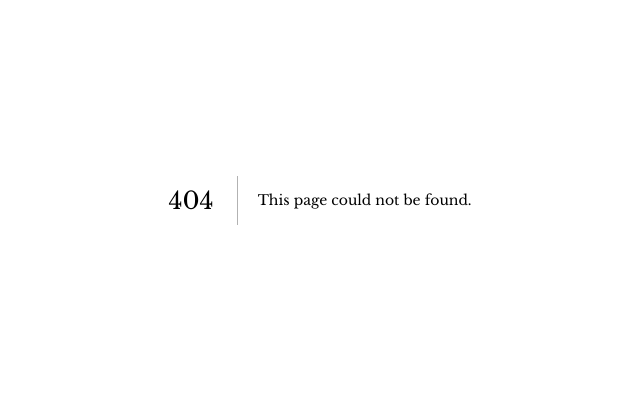
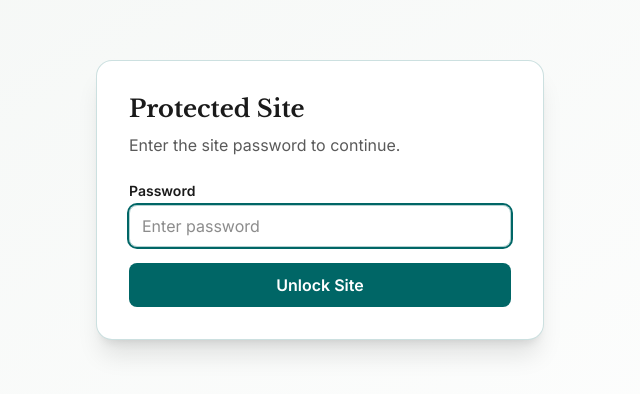
Before and after one commit to LVRD4/neurodiverse-strategies, a Next.js app: page /access in a window 1280 px wide. Before the commit this address had no page. Shown: the part 200-594 px from the top of the page, without its empty margins (320-960 px from the left). Built offline with nearby package versions, Linux system fonts and the light colour scheme.

Commit message:
made site password protected

```diff
--- /dev/null
+++ b/app/access/page.tsx
@@ -0,0 +1,55 @@
+type AccessPageProps = {
+  searchParams?: Promise<{ next?: string; error?: string }>;
+};
+
+export default async function AccessPage({ searchParams }: AccessPageProps) {
+  const params = searchParams ? await searchParams : undefined;
+  const nextPath = params?.next ?? "/";
+  const hasError = params?.error === "1";
+
+  return (
+    <main className="min-h-screen bg-gradient-to-br from-[#f3f6f4] to-white flex items-center justify-center px-4">
+      <div className="w-full max-w-md bg-white rounded-2xl shadow-xl border border-[#006666]/20 p-8">
+        <h1 className="text-2xl text-[#1a1a1a] font-semibold mb-2">
+          Protected Site
+        </h1>
+        <p className="text-[#5a5a5a] mb-6">
+          Enter the site password to continue.
+        </p>
+
+        {hasError ? (
+          <p className="text-sm text-[#660000] mb-4">
+            Incorrect password. Please try again.
+          </p>
+        ) : null}
+
+        <form action="/api/access" method="POST" className="space-y-4">
+          <input type="hidden" name="next" value={nextPath} />
+          <div>
+            <label
+              htmlFor="password"
+              className="block text-sm text-[#1a1a1a] mb-1 font-medium"
+            >
+              Password
+            </label>
+            <input
+              id="password"
+              name="password"
+              type="password"
+              required
+              className="w-full rounded-lg border border-[#006666]/30 px-3 py-2 focus:outline-none focus:ring-2 focus:ring-[#006666]"
+              placeholder="Enter password"
+              autoFocus
+            />
+          </div>
+          <button
+            type="submit"
+            className="w-full bg-[#006666] hover:bg-[#005555] text-white rounded-lg py-2.5 transition-colors"
+          >
+            Unlock Site
+          </button>
+        </form>
+      </div>
+    </main>
+  );
+}
--- /dev/null
+++ b/app/api/access/route.ts
@@ -0,0 +1,36 @@
+import { NextResponse } from "next/server";
+import {
+  SITE_ACCESS_COOKIE,
+  SITE_ACCESS_COOKIE_VALUE,
+  SITE_ACCESS_PASSWORD,
+  sanitizeNextPath,
+} from "../../../lib/site-access";
+
+export async function POST(request: Request) {
+  const formData = await request.formData();
+  const submittedPassword = String(formData.get("password") ?? "");
+  const nextPath = sanitizeNextPath(String(formData.get("next") ?? "/"));
+
+  if (submittedPassword !== SITE_ACCESS_PASSWORD) {
+    const failureUrl = new URL("/access", request.url);
+    failureUrl.searchParams.set("error", "1");
+    failureUrl.searchParams.set("next", nextPath);
+    return NextResponse.redirect(failureUrl, { status: 303 });
+  }
+
+  const response = NextResponse.redirect(new URL(nextPath, request.url), {
+    status: 303,
+  });
+
+  response.cookies.set({
+    name: SITE_ACCESS_COOKIE,
+    value: SITE_ACCESS_COOKIE_VALUE,
+    httpOnly: true,
+    sameSite: "lax",
+    secure: process.env.NODE_ENV === "production",
+    path: "/",
+    maxAge: 60 * 60 * 24 * 7,
+  });
+
+  return response;
+}
--- /dev/null
+++ b/lib/site-access.ts
@@ -0,0 +1,15 @@
+export const SITE_ACCESS_PASSWORD = "CKAY678";
+export const SITE_ACCESS_COOKIE = "site_access_granted";
+export const SITE_ACCESS_COOKIE_VALUE = "1";
+
+export function sanitizeNextPath(candidate: string): string {
+  if (!candidate.startsWith("/") || candidate.startsWith("//")) {
+    return "/";
+  }
+
+  if (candidate.startsWith("/access")) {
+    return "/";
+  }
+
+  return candidate;
+}
--- /dev/null
+++ b/middleware.ts
@@ -0,0 +1,41 @@
+import { NextRequest, NextResponse } from "next/server";
+import {
+  SITE_ACCESS_COOKIE,
+  SITE_ACCESS_COOKIE_VALUE,
+  sanitizeNextPath,
+} from "./lib/site-access";
+
+function isPublicPath(pathname: string): boolean {
+  return (
+    pathname === "/access" ||
+    pathname.startsWith("/access/") ||
+    pathname === "/favicon.ico" ||
+    pathname.startsWith("/_next/") ||
+    pathname.startsWith("/api/access")
+  );
+}
+
+export function middleware(request: NextRequest) {
+  const { pathname, search } = request.nextUrl;
+
+  if (isPublicPath(pathname)) {
+    return NextResponse.next();
+  }
+
+  const accessCookie = request.cookies.get(SITE_ACCESS_COOKIE)?.value;
+  if (accessCookie === SITE_ACCESS_COOKIE_VALUE) {
+    return NextResponse.next();
+  }
+
+  const destination = sanitizeNextPath(`${pathname}${search}`);
+  const loginUrl = new URL("/access", request.url);
+  loginUrl.searchParams.set("next", destination);
+
+  return NextResponse.redirect(loginUrl);
+}
+
+export const config = {
+  matcher: [
+    "/((?!_next/static|_next/image|favicon.ico|.*\\.(?:svg|png|jpg|jpeg|gif|webp|ico)$).*)",
+  ],
+};
```
